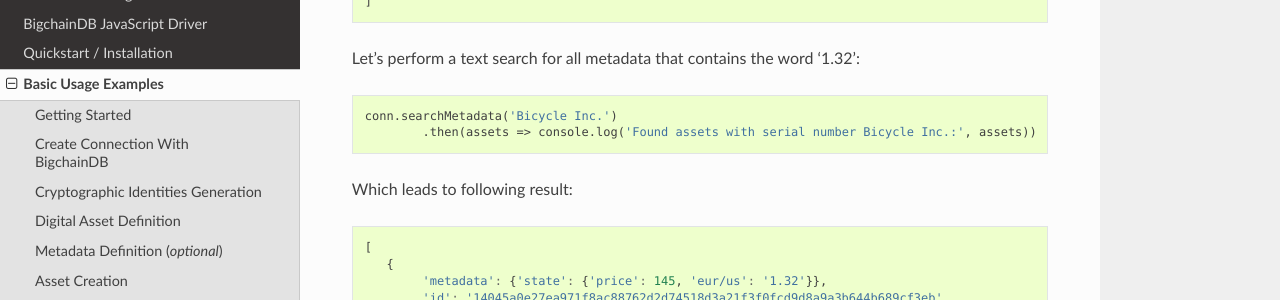
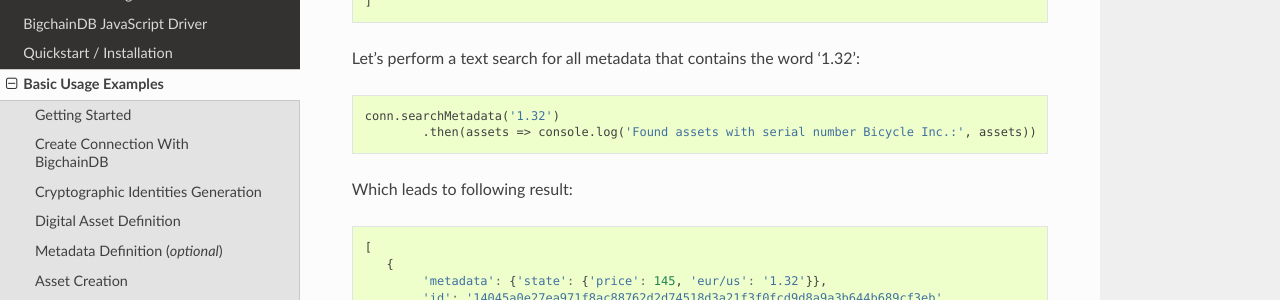
Before and after one commit to bigchaindb/js-bigchaindb-driver, a Sphinx documentation site: the page built from docs/source/usage.rst, in a window 1280 px wide and 900 px high, scrolled down 5674 px. Shown: the part 151-451 px from the top of the window. Built offline with Sphinx 7.4.7 and the Read the Docs theme 2.0.0, drawn with Linux system fonts in a browser that asks for light colours.

Commit message:
Correct mistake in searchMetadata example

```diff
--- a/docs/source/usage.rst
+++ b/docs/source/usage.rst
@@ -292,7 +292,7 @@
 
 .. code-block:: js
 
-	conn.searchMetadata('Bicycle Inc.')
+	conn.searchMetadata('1.32')
     		.then(assets => console.log('Found assets with serial number Bicycle Inc.:', assets))
 
 Which leads to following result:
```
